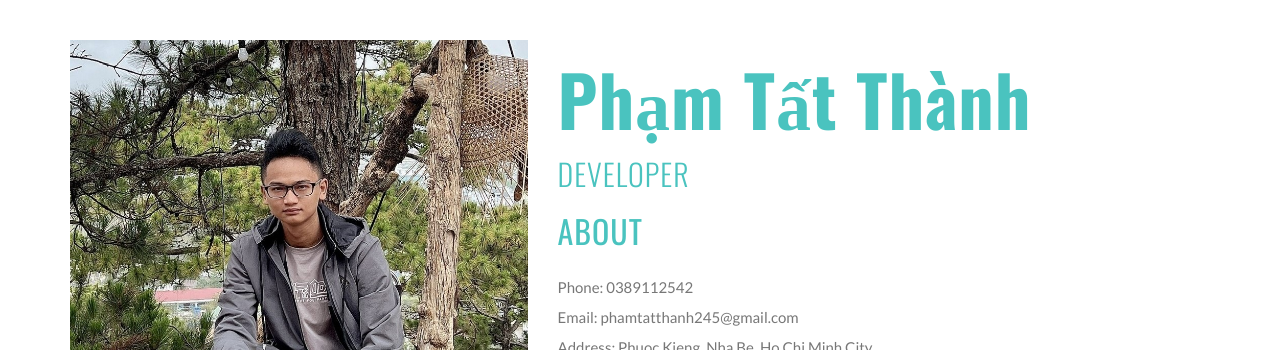
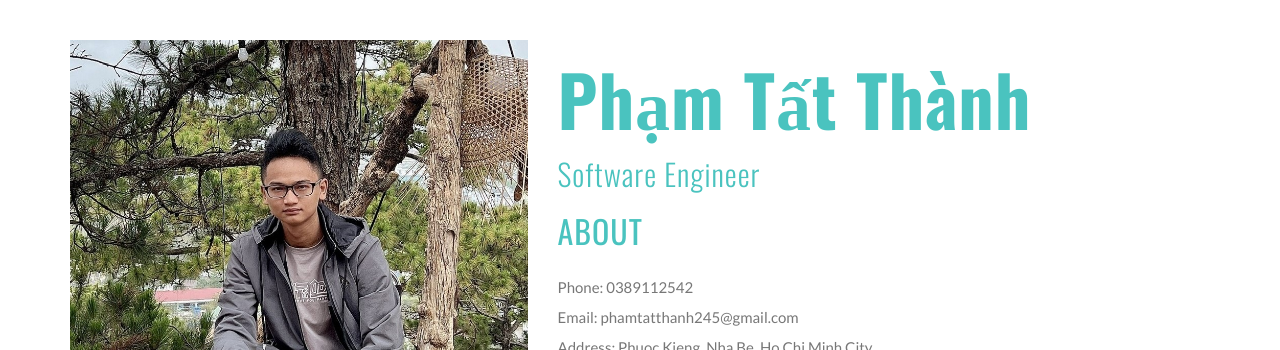
Before and after one commit to PTThanh01/resume, a plain HTML site: page index.html in a window 1280 px wide. Shown: the top 350 px of the page. Drawn offline with nearby package versions, Linux system fonts and the light colour scheme.

Commit message:
Update index.html

```diff
--- a/index.html
+++ b/index.html
@@ -51,7 +51,7 @@
 			<div class="col-sm-7">
 
 				<h1 class="title-lgx"><span class="text-brand">Phạm Tất Thành</span></h1>
-				<h3 class="title-light"><span class="text-brand">DEVELOPER</span></h3>
+				<h3 class="title-light"><span class="text-brand">Software Engineer</span></h3>
 
 				<h2 class="title-lg">ABOUT</h2>
 				<p>
```
